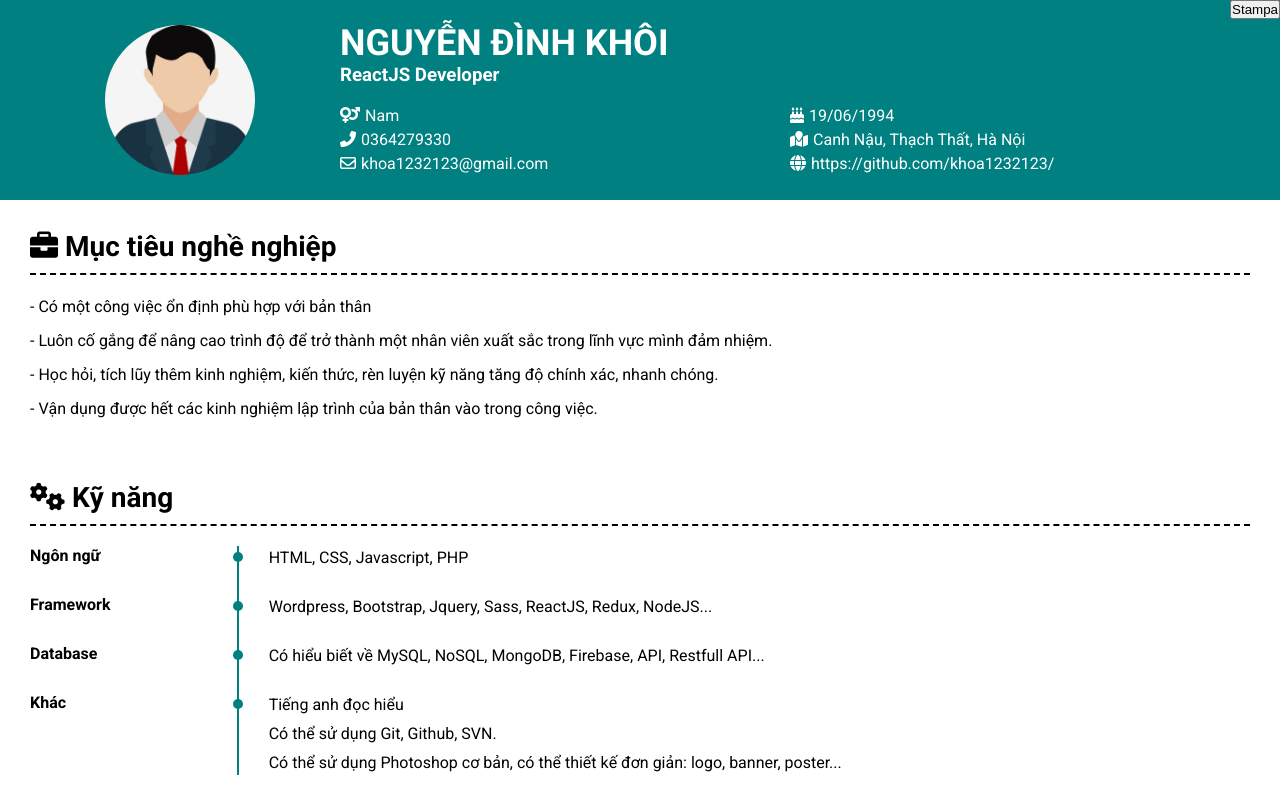
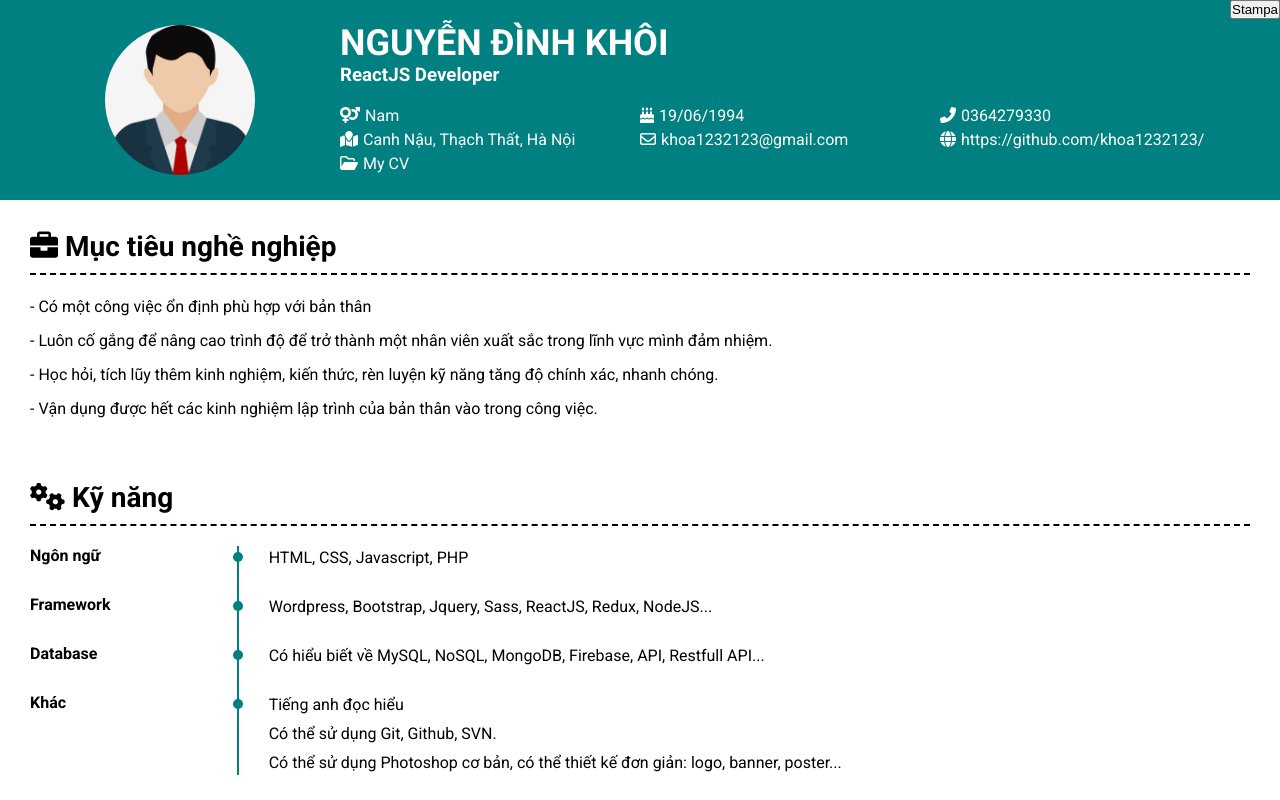
Before and after one commit to khoa1232123/rj-job-application, a React (Create React App) app: page / in a window 1280 px wide. Shown: the top 800 px of the page. Built offline with nearby package versions, Linux system fonts and the light colour scheme.

Commit message:
update My CV

```diff
--- a/src/App.js
+++ b/src/App.js
@@ -1,3 +1,4 @@
+import { print } from "react-pdf-print";
 import {
   Career,
   Education,
@@ -7,11 +8,9 @@ import {
   Project,
   Skill,
 } from "./components";
-import Printer, { print } from "react-pdf-print";
-
-const ids = [1, 2];
 
 function App() {
+  const ids = [1, 2];
   document.title = "Nguyễn Đình Khôi";
   return (
     <div className="App">
@@ -27,8 +26,6 @@ function App() {
       <Career />
       <Skill />
       <Education />
-      {/* </div>
-        <div id={ids[1]} style={{ width: "210mm", height: "297mm" }}> */}
       <Experience />
       <Project />
       <Footer />
--- a/src/components/Footer.jsx
+++ b/src/components/Footer.jsx
@@ -3,7 +3,7 @@ import { IkoCol, IkoContainer, IkoRow } from "../ikoComponents";
 
 const Footer = () => {
   return (
-    <footer className="footer">
+    <div className="footer">
       <IkoContainer>
         <IkoRow>
           <IkoCol>
@@ -13,7 +13,7 @@ const Footer = () => {
           </IkoCol>
         </IkoRow>
       </IkoContainer>
-    </footer>
+    </div>
   );
 };
 
--- a/src/components/Header.jsx
+++ b/src/components/Header.jsx
@@ -22,7 +22,7 @@ const Header = () => {
   }, []);
 
   return (
-    <header className="header" ref={headerRef}>
+    <div className="header" ref={headerRef}>
       <IkoContainer className="header__wrapper">
         <IkoRow>
           <IkoCol col={3} mdCol={4} smCol={12}>
@@ -35,7 +35,7 @@ const Header = () => {
             <h3 className="header__title_sub">ReactJS Developer</h3>
             <div className="header__info">
               <IkoRow>
-                <IkoCol col={6} mdCol={6} smCol={12}>
+                <IkoCol col={4} mdCol={6} smCol={12}>
                   <div className="header__info__item">
                     <div className="header__info__item__icon">
                       <i className="fas fa-venus-mars"></i>
@@ -43,7 +43,7 @@ const Header = () => {
                     <div className="header__info__item__txt">Nam</div>
                   </div>
                 </IkoCol>
-                <IkoCol col={6} mdCol={6} smCol={12}>
+                <IkoCol col={4} mdCol={6} smCol={12}>
                   <div className="header__info__item">
                     <div className="header__info__item__icon">
                       <i className="fas fa-birthday-cake"></i>
@@ -51,7 +51,7 @@ const Header = () => {
                     <div className="header__info__item__txt">19/06/1994</div>
                   </div>
                 </IkoCol>
-                <IkoCol col={6} mdCol={6} smCol={12}>
+                <IkoCol col={4} mdCol={6} smCol={12}>
                   <div className="header__info__item">
                     <div className="header__info__item__icon">
                       <i className="fas fa-phone-alt"></i>
@@ -63,7 +63,7 @@ const Header = () => {
                     </div>
                   </div>
                 </IkoCol>
-                <IkoCol col={6} mdCol={6} smCol={12}>
+                <IkoCol col={4} mdCol={6} smCol={12}>
                   <div className="header__info__item">
                     <div className="header__info__item__icon">
                       <i className="fas fa-map-marked"></i>
@@ -73,7 +73,7 @@ const Header = () => {
                     </div>
                   </div>
                 </IkoCol>
-                <IkoCol col={6} mdCol={6} smCol={12}>
+                <IkoCol col={4} mdCol={6} smCol={12}>
                   <div className="header__info__item">
                     <div className="header__info__item__icon">
                       <i className="far fa-envelope"></i>
@@ -89,7 +89,7 @@ const Header = () => {
                     </div>
                   </div>
                 </IkoCol>
-                <IkoCol col={6} mdCol={6} smCol={12}>
+                <IkoCol col={4} mdCol={6} smCol={12}>
                   <div className="header__info__item">
                     <div className="header__info__item__icon">
                       <i className="fas fa-globe"></i>
@@ -105,12 +105,29 @@ const Header = () => {
                     </div>
                   </div>
                 </IkoCol>
+
+                <IkoCol col={4} mdCol={6} smCol={12}>
+                  <div className="header__info__item">
+                    <div className="header__info__item__icon">
+                      <i className="far fa-folder-open"></i>
+                    </div>
+                    <div className="header__info__item__txt">
+                      <a
+                        href="src/download/cv-nguyen-dinh-khoi.zip"
+                        download
+                        rel="noreferrer"
+                      >
+                        My CV
+                      </a>
+                    </div>
+                  </div>
+                </IkoCol>
               </IkoRow>
             </div>
           </IkoCol>
         </IkoRow>
       </IkoContainer>
-    </header>
+    </div>
   );
 };
 
```
Also changed, not shown: 1 other file (tests, documents, lock files or other folders).
